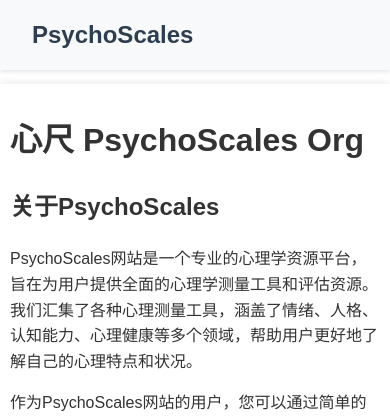
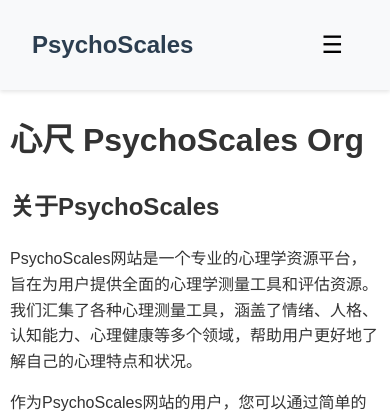
Before and after one commit to mxr612/PsychoScalesOrg, a FastAPI app: page / in a window 390 px wide. Shown: the top 416 px of the page. Run offline with FastAPI, Linux system fonts and the light colour scheme.

Commit message:
导航栏适配了移动设备

```diff
--- a/static/styles.css
+++ b/static/styles.css
@@ -10,6 +10,59 @@
     align-items: center;
     /* 确保 body 至少占据整个视口的高度 */
     min-height: 100vh;
+    margin: 0;
+    padding-top: 80px;
+    /* 增加顶部内边距避免内容被导航栏遮挡 */
+    min-height: calc(100vh - 80px);
+    /* 补偿导航栏高度 */
+}
+
+
+/* 导航栏样式 */
+nav {
+    position: fixed;
+    top: 0;
+    left: 0;
+    right: 0;
+    background-color: #f8f9fa;
+    padding: 1rem 2rem;
+    box-shadow: 0 2px 4px rgba(0, 0, 0, 0.1);
+    display: flex;
+    justify-content: space-between;
+    align-items: center;
+
+    .nav-left .logo {
+        font-weight: 700;
+        font-size: 1.5rem;
+        color: #2c3e50;
+        text-decoration: none;
+    }
+
+    .nav-links {
+        display: flex;
+        gap: 2rem;
+        list-style: none;
+        margin: 0;
+        padding: 0;
+    }
+
+    .nav-links a {
+        text-decoration: none;
+        color: #34495e;
+        font-weight: 500;
+        transition: color 0.3s ease;
+    }
+
+    .nav-links a:hover {
+        color: #3498db;
+    }
+
+    .menu-toggle {
+        display: none;
+        cursor: pointer;
+        padding: 10px 15px;
+        font-size: 24px;
+    }
 }
 
 main {
@@ -26,6 +79,28 @@
 }
 
 @media (max-width: 768px) {
+    nav {
+        .menu-toggle {
+            display: block;
+        }
+
+        .nav-links {
+            display: none;
+            position: absolute;
+            top: 100%;
+            left: 0;
+            right: 0;
+            background: #ffffff;
+            box-shadow: 0 2px 5px rgba(0, 0, 0, 0.2);
+            flex-direction: column;
+            padding: 10px;
+        }
+
+        .nav-links.active {
+            display: flex;
+        }
+    }
+
     main {
         width: 95%;
         /* 全屏展示 */
@@ -66,51 +141,3 @@
         cursor: pointer;
     }
 }
-
-/* 导航栏样式 */
-nav {
-    position: fixed;
-    top: 0;
-    left: 0;
-    right: 0;
-    background-color: #f8f9fa;
-    padding: 1rem 2rem;
-    box-shadow: 0 2px 4px rgba(0, 0, 0, 0.1);
-    display: flex;
-    justify-content: space-between;
-    align-items: center;
-}
-
-.nav-left .logo {
-    font-weight: 700;
-    font-size: 1.5rem;
-    color: #2c3e50;
-    text-decoration: none;
-}
-
-.nav-links {
-    display: flex;
-    gap: 2rem;
-    list-style: none;
-    margin: 0;
-    padding: 0;
-}
-
-.nav-links a {
-    text-decoration: none;
-    color: #34495e;
-    font-weight: 500;
-    transition: color 0.3s ease;
-}
-
-.nav-links a:hover {
-    color: #3498db;
-}
-
-body {
-    margin: 0;
-    padding-top: 80px;
-    /* 增加顶部内边距避免内容被导航栏遮挡 */
-    min-height: calc(100vh - 80px);
-    /* 补偿导航栏高度 */
-}
--- a/templates/base.html
+++ b/templates/base.html
@@ -20,10 +20,11 @@
         <div class="nav-left">
             <a href="/" class="logo">PsychoScales</a>
         </div>
+        <div class="menu-toggle" onclick="document.querySelector('.nav-links').classList.toggle('active')">☰ </div>
         <ul class="nav-links">
             {% for key,value in tags.items() %}
             <li><a href="/tag/{{ key }}"">{{ value }}</a></li>
-                    {% endfor %}
+            {% endfor %}
         </ul>
     </nav>
 
```
